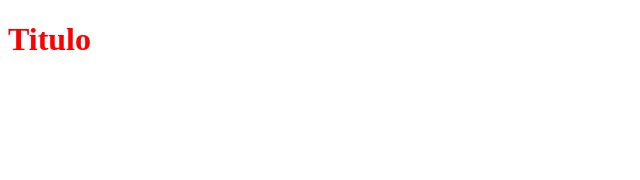
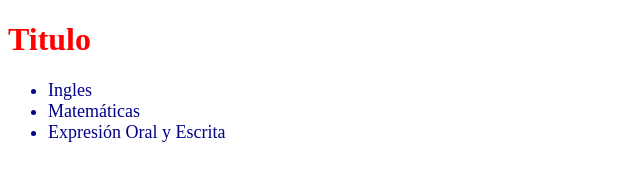
Before and after one commit to isidronoe1234/repo-Isidro, a plain HTML site: page index.html in a window 1280 px wide. Shown: the whole page, without its empty margins (0-640 px from the left). Drawn offline with Linux system fonts and the light colour scheme.

Commit message:
Cambios generales

```diff
--- a/index.html
+++ b/index.html
@@ -9,5 +9,10 @@
 </head>
 <body>
     <h1 class="titulo-index">Titulo</h1>
+    <ul class="list-materias">
+        <li >Ingles</li>
+        <li>Matemáticas</li>
+        <li>Expresión Oral y Escrita</li>
+    </ul>
 </body>
 </html>
--- a/style.css
+++ b/style.css
@@ -1,3 +1,8 @@
 .titulo-index{
     color: red;
 }
+
+.list-materias{
+    font-size: 18px;
+    color: darkblue;
+}
```
